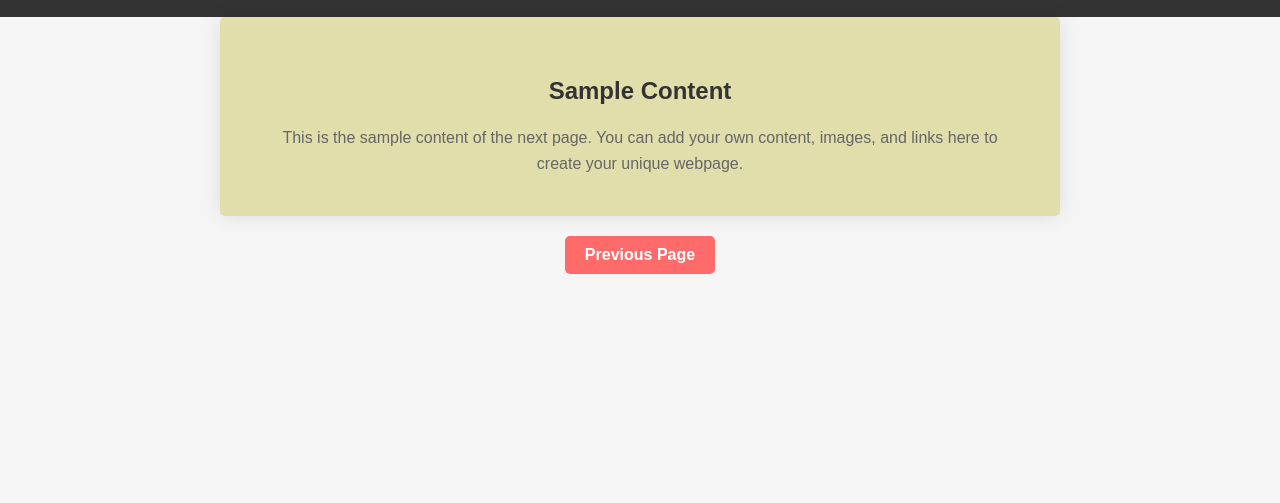
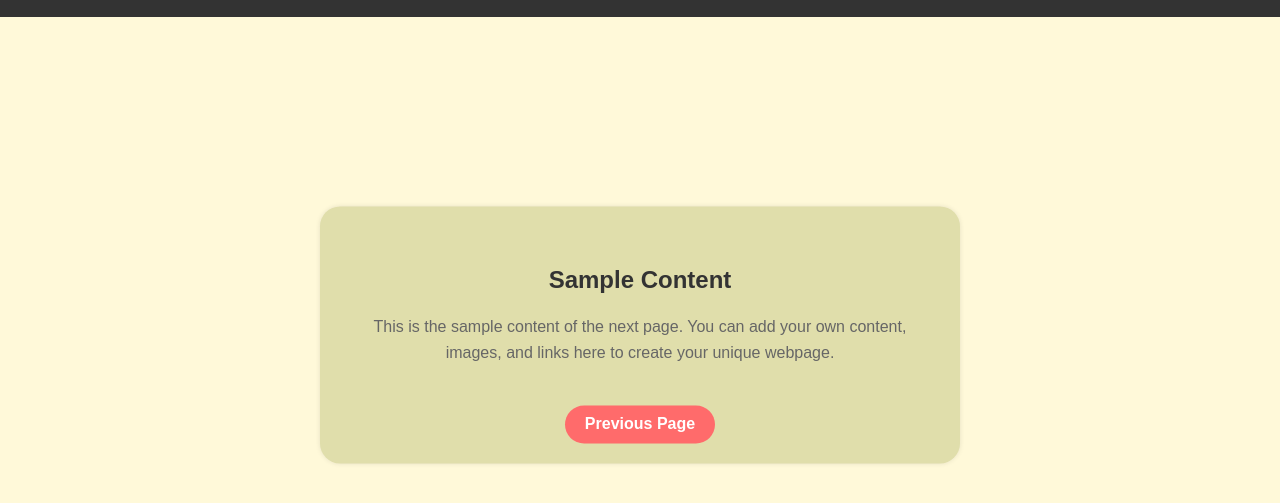
Before and after one commit to Amir-c-137/Second_HTML-CSS_project, a plain HTML site: page nextpage.html in a window 1280 px wide. Shown: the part 65-568 px from the top of the page. Drawn offline with Linux system fonts and the light colour scheme.

Commit message:
some style issues fix

```diff
--- a/nextpage.html
+++ b/nextpage.html
@@ -6,74 +6,7 @@
     <title>Next Page</title>
     <!-- Link to a font icon library (Font Awesome in this example) -->
     <link rel="stylesheet" href="https://cdnjs.cloudflare.com/ajax/libs/font-awesome/6.0.0-beta3/css/all.min.css">
-    <style>
-        /* Reset some default styles for better consistency */
-        body, h1, p {
-            margin: 0;
-            padding: 0;
-        }
-
-        body {
-            font-family: 'Arial', sans-serif;
-            background-color: #f5f5f5;
-            color: #333;
-            text-align: center;
-        }
-
-        .header {
-            background-color: #333;
-            color: hsl(141, 75%, 39%);
-            padding: 20px;
-        }
-
-        .header h1 {
-            font-size: 36px;
-            font-family: 'Helvetica Neue', sans-serif;
-            letter-spacing: 2px;
-        }
-
-        .container {
-            max-width: 800px;
-            margin: 0 auto;
-            padding: 20px;
-            background-color: hwb(57 67% 12%);
-            box-shadow: 0 0 20px rgba(0, 0, 0, 0.1);
-            border-radius: 5px;
-        }
-
-        .content {
-            padding: 20px;
-        }
-
-        /* Additional styling for headings and paragraphs */
-        h2 {
-            font-size: 24px;
-            color: #333;
-            margin-top: 20px;
-        }
-
-        p {
-            font-size: 16px;
-            line-height: 1.6;
-            color: #666;
-        }
-
-        .button {
-            display: inline-block;
-            padding: 10px 20px;
-            background-color: #ff6b6b;
-            color: #fff;
-            text-decoration: none;
-            border-radius: 5px;
-            font-weight: bold;
-            margin-top: 20px;
-            transition: background-color 0.3s ease;
-        }
-
-        .button:hover {
-            background-color: #ff4f4f;
-        }
-    </style>
+   <link rel="stylesheet" href="style.css">
 </head>
 <body>
     <header class="header">
@@ -84,9 +17,9 @@
             <h2>Sample Content</h2>
             <p>This is the sample content of the next page. You can add your own content, images, and links here to create your unique webpage.</p>
         </div>
+        <a href="index.html" class="button">Previous Page</a>
     </div>
 
     <!-- Add a "Previous" button that uses JavaScript to navigate back to index.html -->
-    <a href="index.html" class="button">Previous Page</a>
 </body>
 </html>
--- a/style.css
+++ b/style.css
@@ -6,7 +6,7 @@
 
 body {
     font-family: 'Arial', sans-serif;
-    background-color: #f5f5f5;
+    background-color:#ffd90026;
     color: #333;
     text-align: center;
 }
@@ -26,6 +26,10 @@ body {
 .container {
     max-width: 1080px;
     margin: 0 auto;
+    position: absolute;
+    top: 50%;
+    left: 50%;
+    transform: translate(-50%, -50%);
     padding: 20px;
     background-color: hwb(57 67% 12%);
     box-shadow: 0 0 5px rgba(0, 0, 0, 0.1);
```
